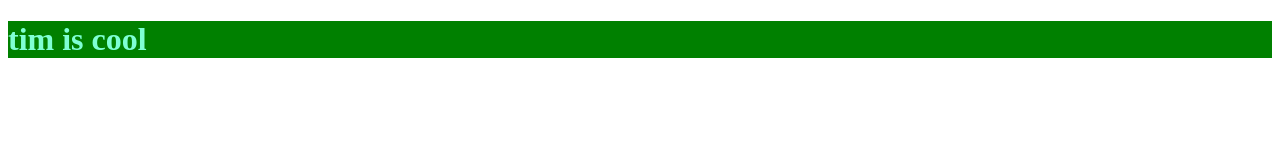
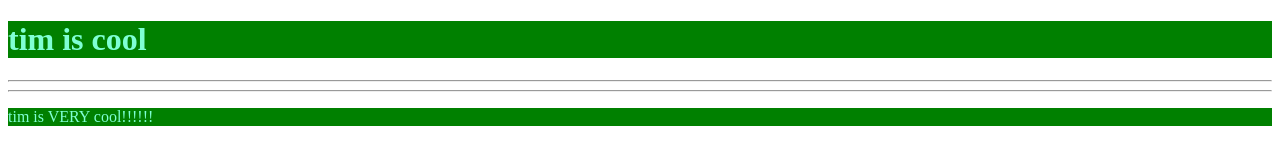
Before and after one commit to arandomwebdeveloper/tim, a plain HTML site: page index.html in a window 1280 px wide. Drawn offline with Linux system fonts and the light colour scheme.

Commit message:
tim updat 2

```diff
--- a/index.html
+++ b/index.html
@@ -5,5 +5,8 @@
     </head>
     <body>
         <h1>tim is cool</h1>
+        <hr>
+        <hr>
+        <p>tim is VERY cool!!!!!!</p>
     </body>
 </html>
```
